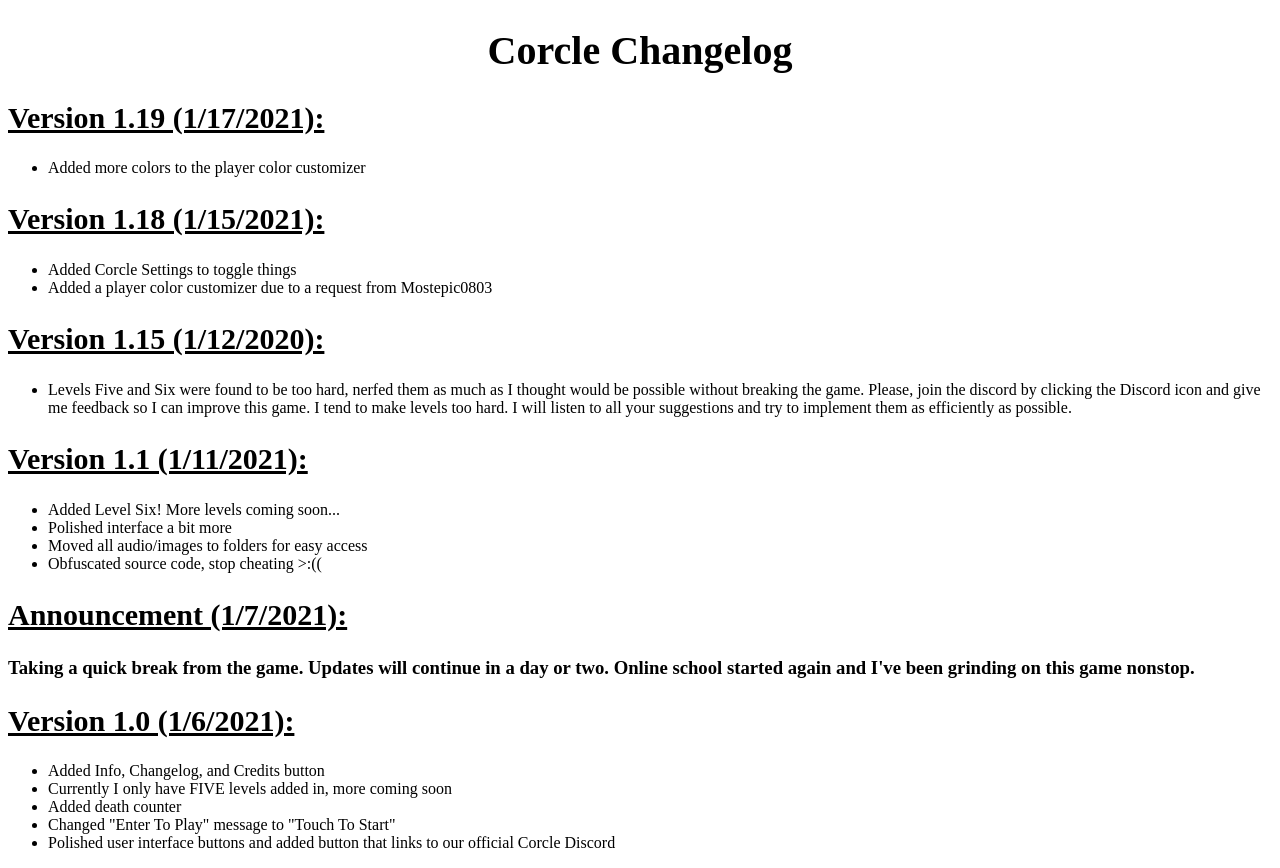
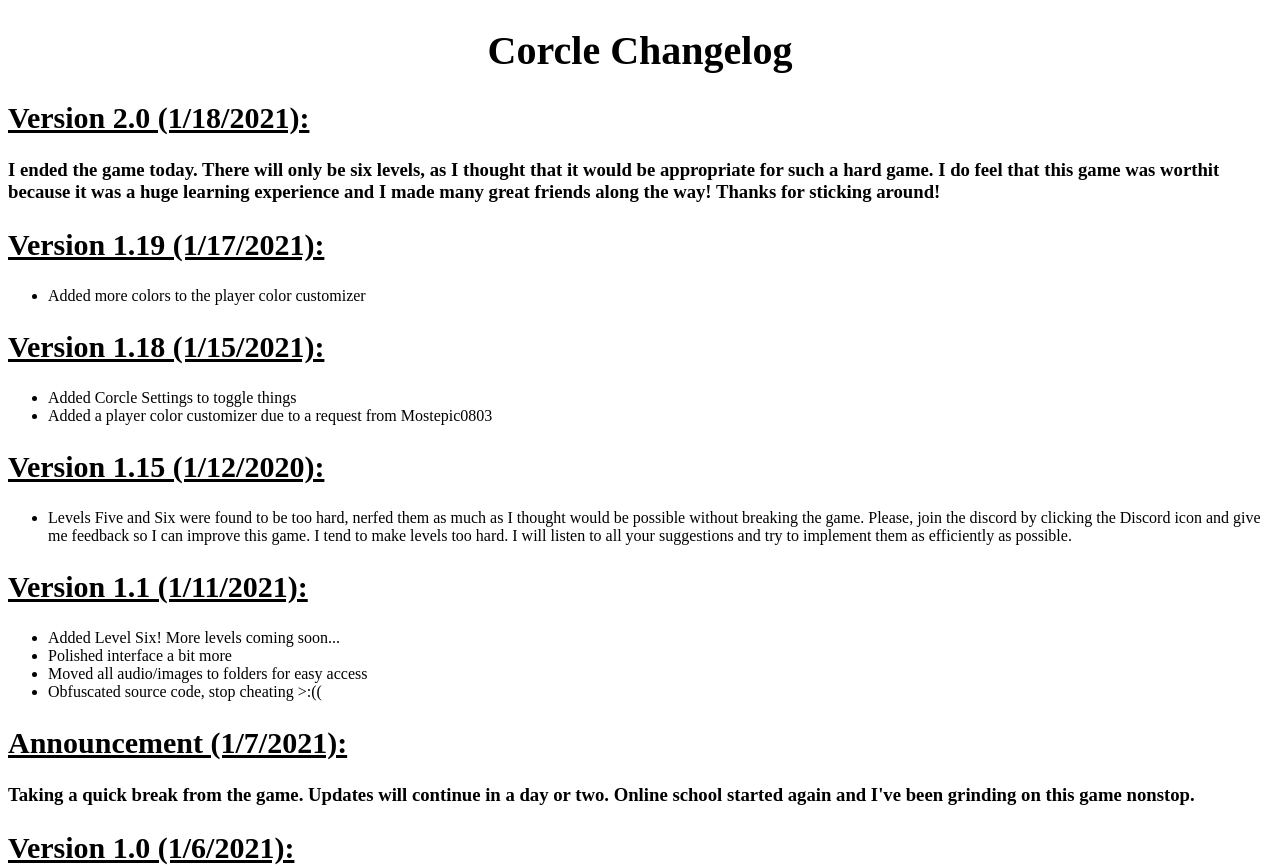
Before and after one commit to DkeRee/privateCorcle, a plain HTML site: page changelog.html in a window 1280 px wide. Shown: the top 868 px of the page. Drawn offline with Linux system fonts and the light colour scheme.

Commit message:
ended game

```diff
--- a/changelog.html
+++ b/changelog.html
@@ -25,6 +25,8 @@
       <center>
         <h1 id = "title">Corcle Changelog</h1>
       </center>
+      <h2 class = "section">Version 2.0 (1/18/2021):</h2>
+          <h3>I ended the game today. There will only be six levels, as I thought that it would be appropriate for such a hard game. I do feel that this game was worthit because it was a huge learning experience and I made many great friends along the way! Thanks for sticking around!</h3>
       <h2 class = "section">Version 1.19 (1/17/2021):</h2>
         <ul>
           <li>Added more colors to the player color customizer</li>
```
